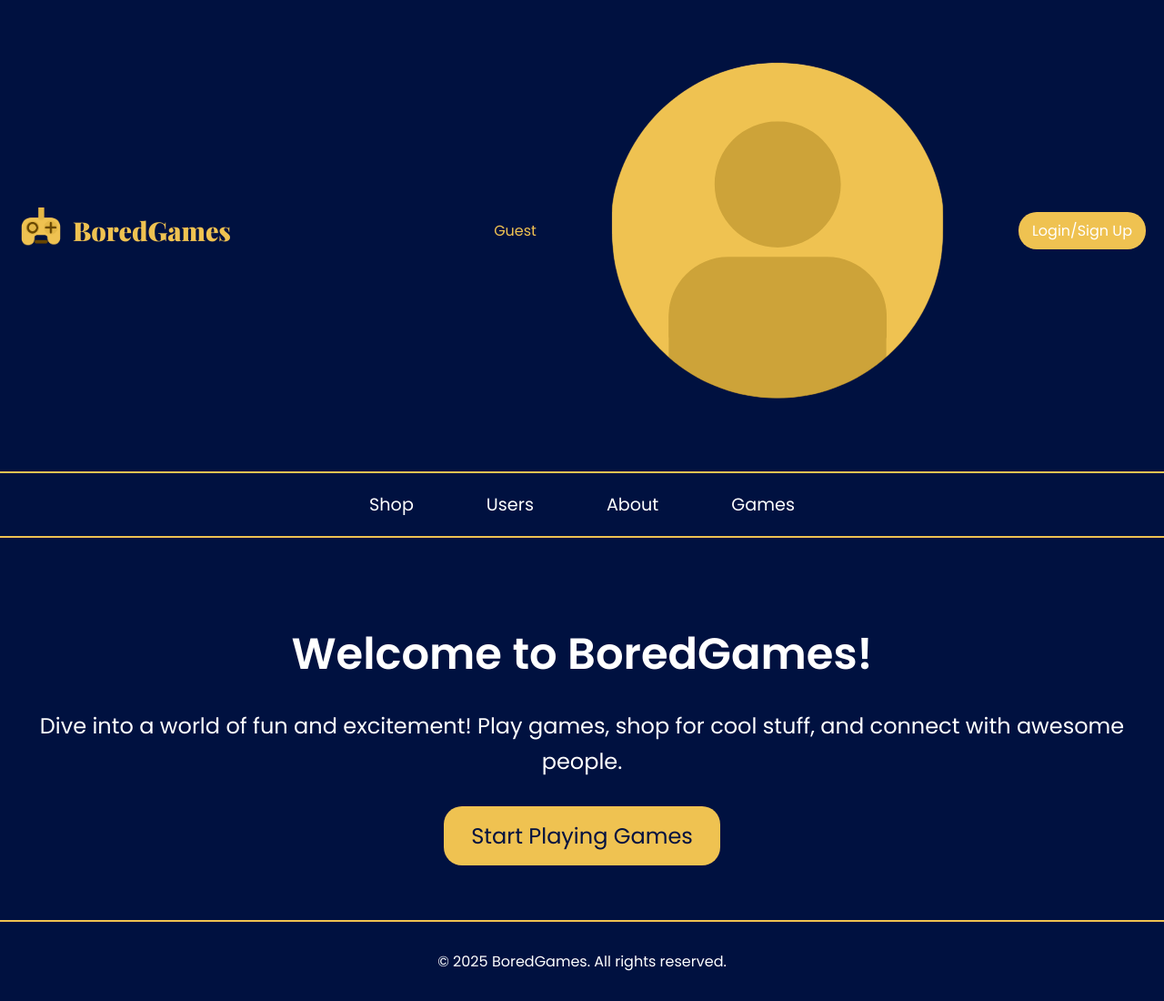
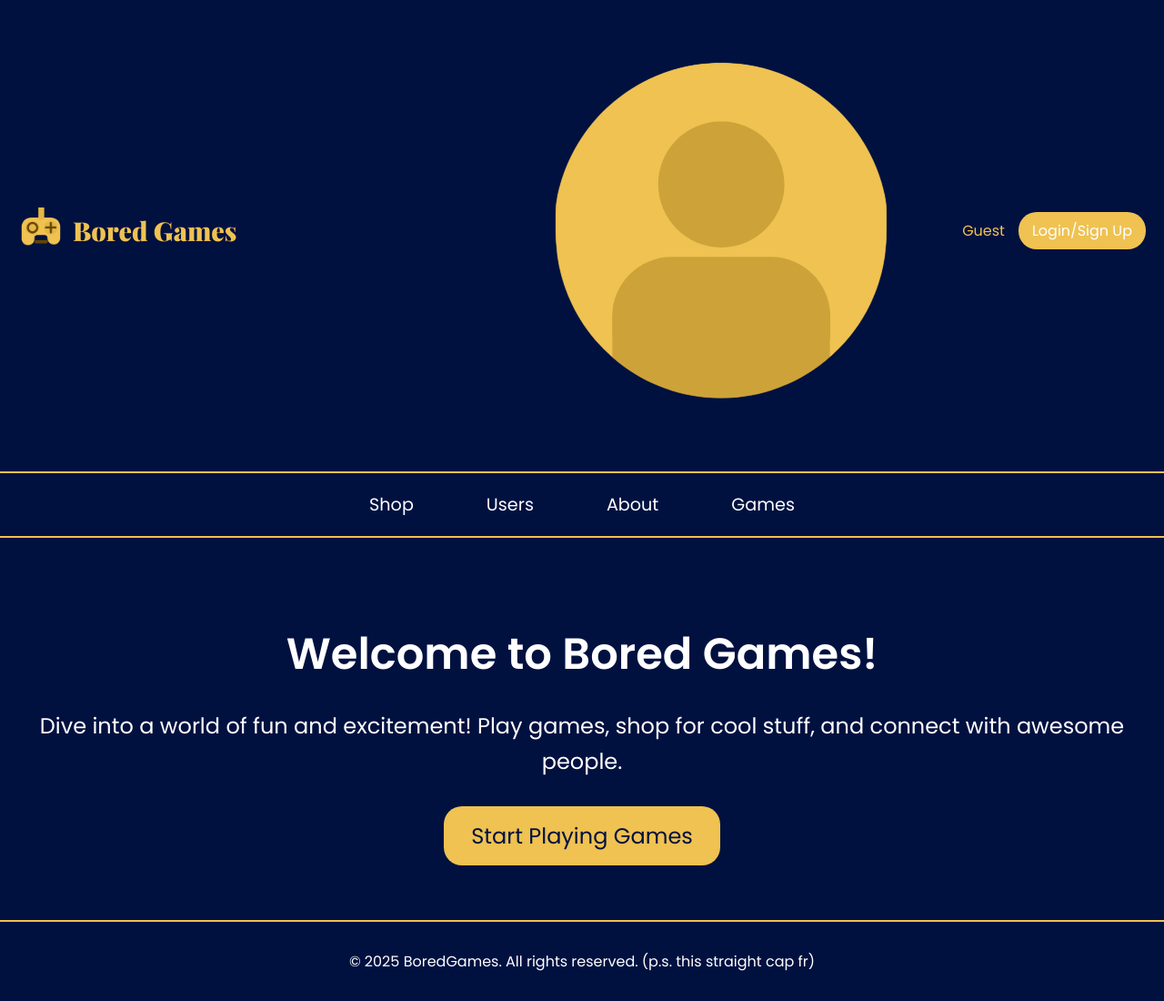
Before and after one commit to HarryJ236/BoredGames, a plain HTML site: page index.html in a window 1280 px wide. Shown: the part 12-1112 px from the top of the page at 91% size. Drawn offline with nearby package versions, Linux system fonts and the light colour scheme.

Commit message:
Update index.html

```diff
--- a/index.html
+++ b/index.html
@@ -12,11 +12,11 @@
   <header class="top-navbar">
     <div class="logo-container">
       <img src="assets/images/logo.png" alt="BoredGames Logo" class="logo">
-      <span class="site-name">BoredGames</span>
+      <span class="site-name">Bored Games</span>
     </div>
     <div class="user-container">
+      <img src="assets/images/user-icon.png" alt="User Icon" class="user-icon">
       <span class="account-name">Guest</span>
-      <img src="assets/images/user-icon.png" alt="User Icon" class="user-icon">
       <button class="auth-button">Login/Sign Up</button>
     </div>
   </header>
@@ -31,7 +31,7 @@
 
   <!-- Main Content Section -->
   <main class="main-content">
-    <h1>Welcome to BoredGames!</h1>
+    <h1>Welcome to Bored Games!</h1>
     <p>
       Dive into a world of fun and excitement! Play games, shop for cool stuff, and connect with awesome people.
     </p>
@@ -40,7 +40,7 @@
 
   <!-- Footer Section -->
   <footer class="footer">
-    <p>&copy; 2025 BoredGames. All rights reserved.</p>
+    <p>&copy; 2025 BoredGames. All rights reserved. (p.s. this straight cap fr)</p>
   </footer>
 
   <script src="homepage.js"></script>
```
